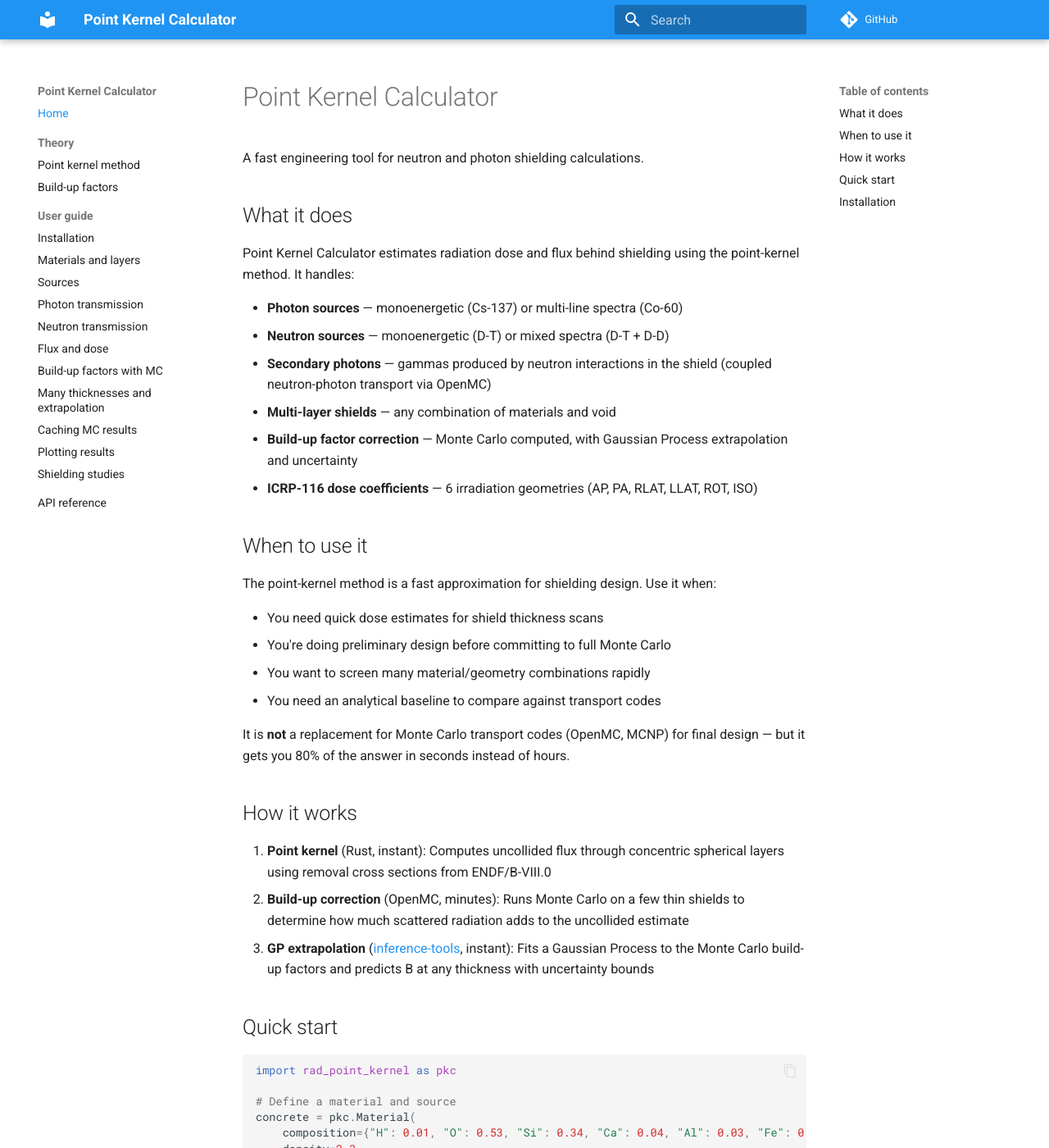
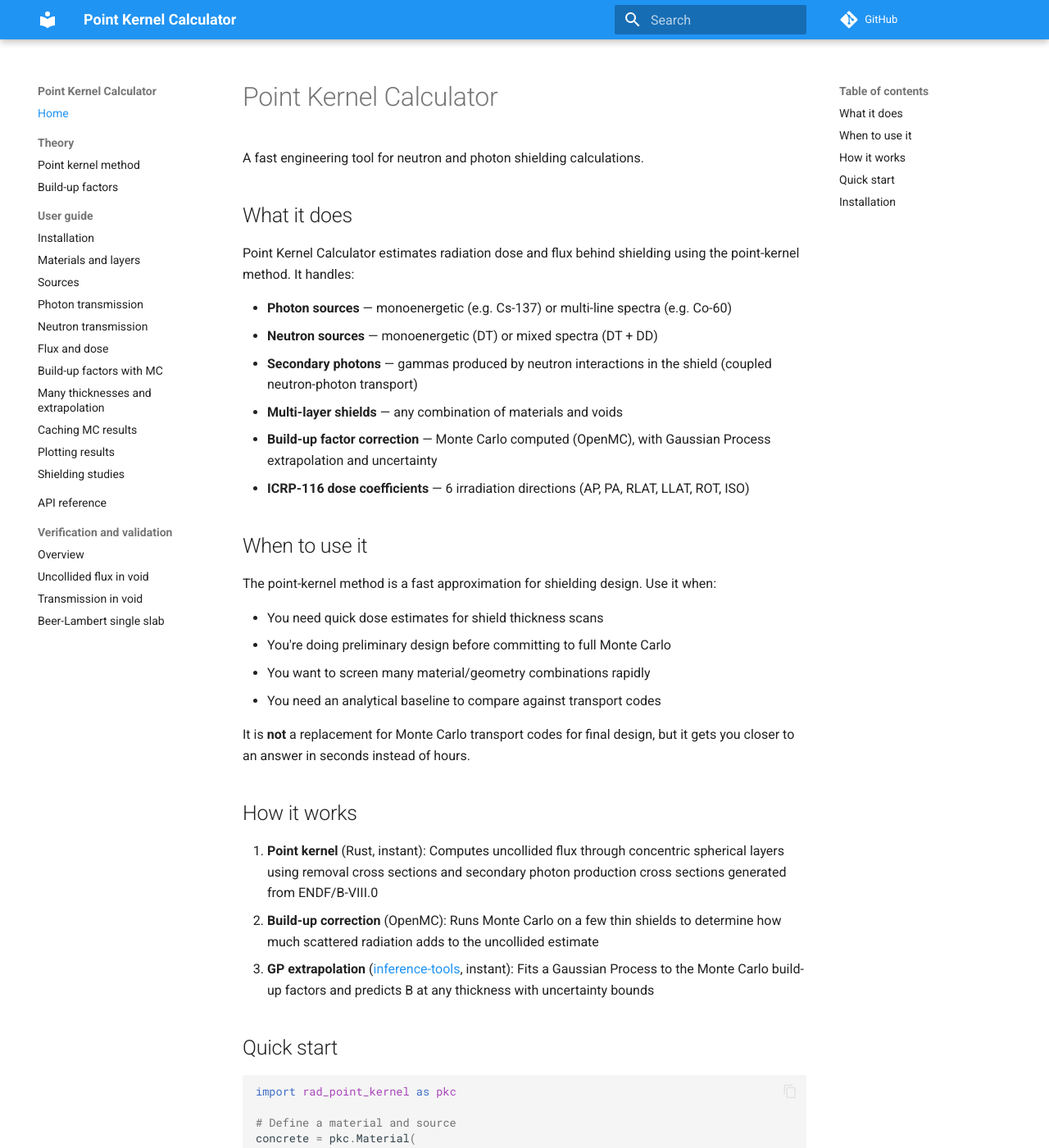
Before and after one commit to fusion-energy/rad_point_kernel, an MkDocs documentation site: the page built from docs/index.md, in a window 1280 px wide and 1400 px high. Shown: the whole window at 82% size. Built offline with MkDocs 1.6.1 and Material for MkDocs 9.7.7, drawn with Linux system fonts in a browser that asks for light colours; comment, search, counter and statistics services are not loaded.

Commit message:
added vnv to docs

```diff
--- a/docs/index.md
+++ b/docs/index.md
@@ -6,12 +6,12 @@ A fast engineering tool for neutron and photon shielding calculations.
 
 Point Kernel Calculator estimates radiation dose and flux behind shielding using the point-kernel method. It handles:
 
-- **Photon sources** — monoenergetic (Cs-137) or multi-line spectra (Co-60)
-- **Neutron sources** — monoenergetic (D-T) or mixed spectra (D-T + D-D)
-- **Secondary photons** — gammas produced by neutron interactions in the shield (coupled neutron-photon transport via OpenMC)
-- **Multi-layer shields** — any combination of materials and void
-- **Build-up factor correction** — Monte Carlo computed, with Gaussian Process extrapolation and uncertainty
-- **ICRP-116 dose coefficients** — 6 irradiation geometries (AP, PA, RLAT, LLAT, ROT, ISO)
+- **Photon sources** — monoenergetic (e.g. Cs-137) or multi-line spectra (e.g. Co-60)
+- **Neutron sources** — monoenergetic (DT) or mixed spectra (DT + DD)
+- **Secondary photons** — gammas produced by neutron interactions in the shield (coupled neutron-photon transport)
+- **Multi-layer shields** — any combination of materials and voids
+- **Build-up factor correction** — Monte Carlo computed (OpenMC), with Gaussian Process extrapolation and uncertainty
+- **ICRP-116 dose coefficients** — 6 irradiation directions (AP, PA, RLAT, LLAT, ROT, ISO)
 
 ## When to use it
 
@@ -22,12 +22,12 @@ The point-kernel method is a fast approximation for shielding design. Use it whe
 - You want to screen many material/geometry combinations rapidly
 - You need an analytical baseline to compare against transport codes
 
-It is **not** a replacement for Monte Carlo transport codes (OpenMC, MCNP) for final design — but it gets you 80% of the answer in seconds instead of hours.
+It is **not** a replacement for Monte Carlo transport codes for final design, but it gets you closer to an answer in seconds instead of hours.
 
 ## How it works
 
-1. **Point kernel** (Rust, instant): Computes uncollided flux through concentric spherical layers using removal cross sections from ENDF/B-VIII.0
-2. **Build-up correction** (OpenMC, minutes): Runs Monte Carlo on a few thin shields to determine how much scattered radiation adds to the uncollided estimate
+1. **Point kernel** (Rust, instant): Computes uncollided flux through concentric spherical layers using removal cross sections and secondary photon production cross sections generated from ENDF/B-VIII.0
+2. **Build-up correction** (OpenMC): Runs Monte Carlo on a few thin shields to determine how much scattered radiation adds to the uncollided estimate
 3. **GP extrapolation** ([inference-tools](https://github.com/C-bowman/inference-tools), instant): Fits a Gaussian Process to the Monte Carlo build-up factors and predicts B at any thickness with uncertainty bounds
 
 ## Quick start
--- a/mkdocs.yml
+++ b/mkdocs.yml
@@ -29,6 +29,11 @@ nav:
     - Plotting results: guide/plotting.md
     - Shielding studies: guide/studies.md
   - API reference: api.md
+  - Verification and validation:
+    - Overview: vnv/index.md
+    - Uncollided flux in void: vnv/uncollided_flux_in_void.md
+    - Transmission in void: vnv/transmission_in_void.md
+    - Beer-Lambert single slab: vnv/beer_lambert_single_slab.md
 
 markdown_extensions:
   - pymdownx.highlight:
--- a/pyproject.toml
+++ b/pyproject.toml
@@ -14,6 +14,12 @@ dependencies = [
     "inference-tools",
 ]
 
+[project.optional-dependencies]
+docs = [
+    "mkdocs",
+    "mkdocs-material",
+]
+
 [tool.setuptools.packages.find]
 where = ["python"]
 
```
Also changed, not shown: docs/vnv/beer_lambert_single_slab.md (added, +63 -0 lines), docs/vnv/index.md (added, +51 -0 lines), docs/vnv/transmission_in_void.md (added, +36 -0 lines), docs/vnv/uncollided_flux_in_void.md (added, +42 -0 lines).
